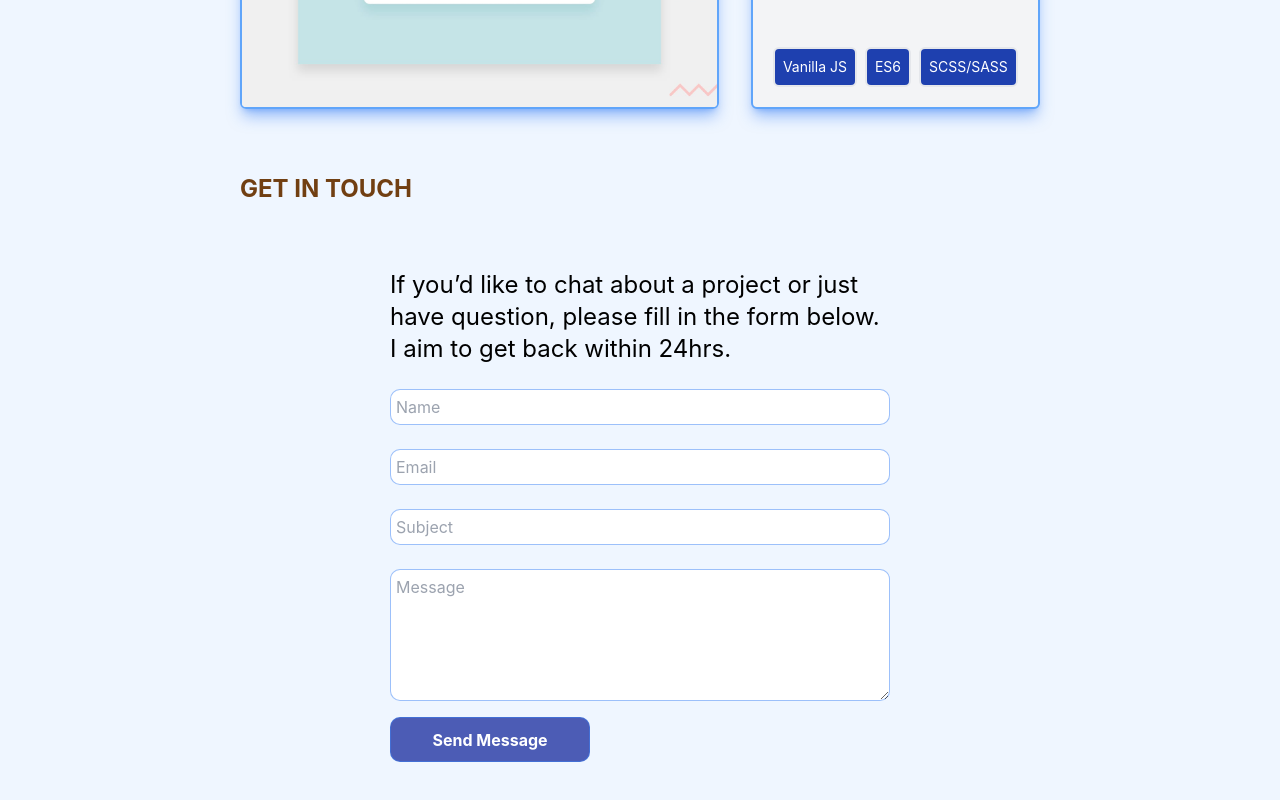
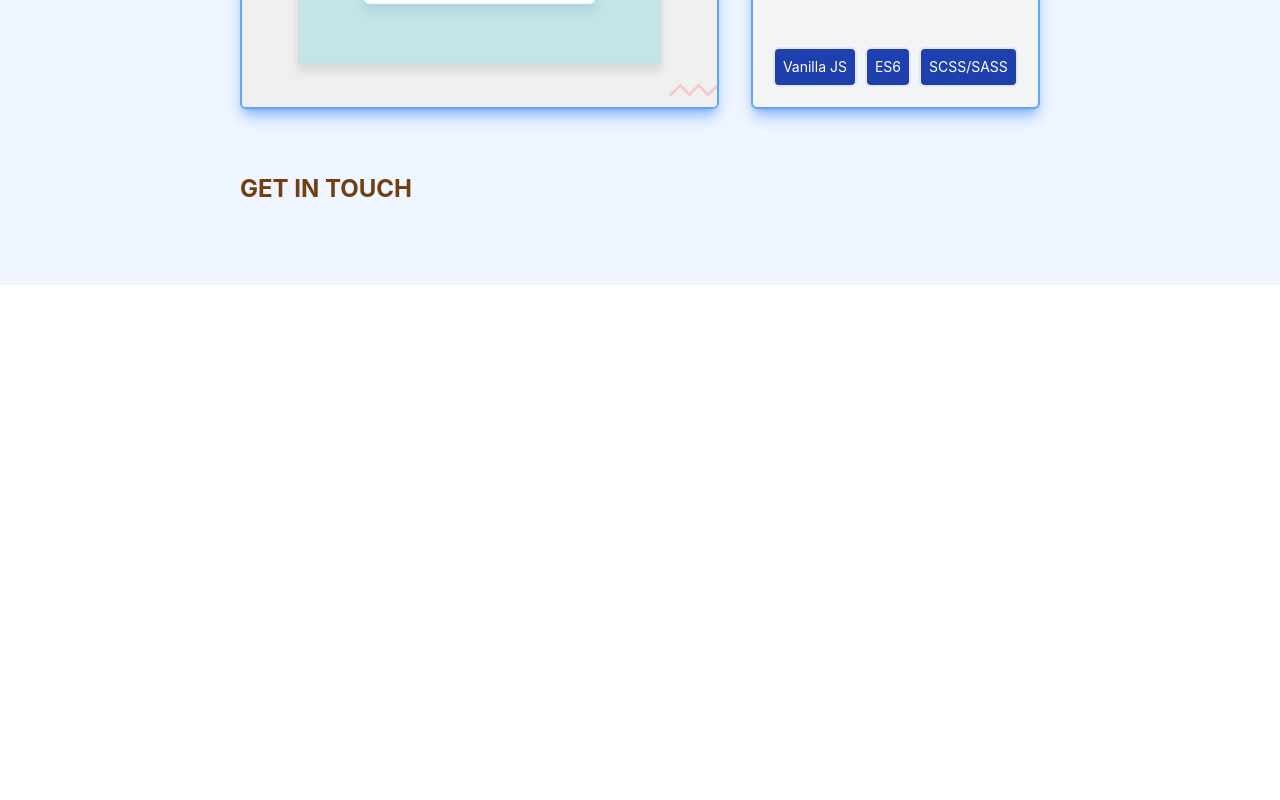
Before and after one commit to olalemi/portfolio, a React (Create React App) app: page / in a window 1280 px wide. Shown: the part 1965-2765 px from the top of the page. After the commit the page ends 2250 px from the top, so only its background shows below. Built offline with nearby package versions, Linux system fonts and the light colour scheme.

Commit message:
Netlify form handling update

```diff
--- a/src/components/Contact.js
+++ b/src/components/Contact.js
@@ -12,7 +12,7 @@ function Contact () {
         GET IN TOUCH
       </h1>
       <div>
-        <form name ="contact" action="POST" data-netlify="true" className="  justify-center  sm:mt-8 lg:mt-16 ">
+        <form name="contact" netlify netlify-honeypot="bot-field" hidden className="  justify-center  sm:mt-8 lg:mt-16 ">
         <input type="hidden" name="form-name" value="contact" />
           <h1 className=" mt-1 text-xl lg:text-2xl ">
             If you’d like to chat about a project or just have question, please
```
